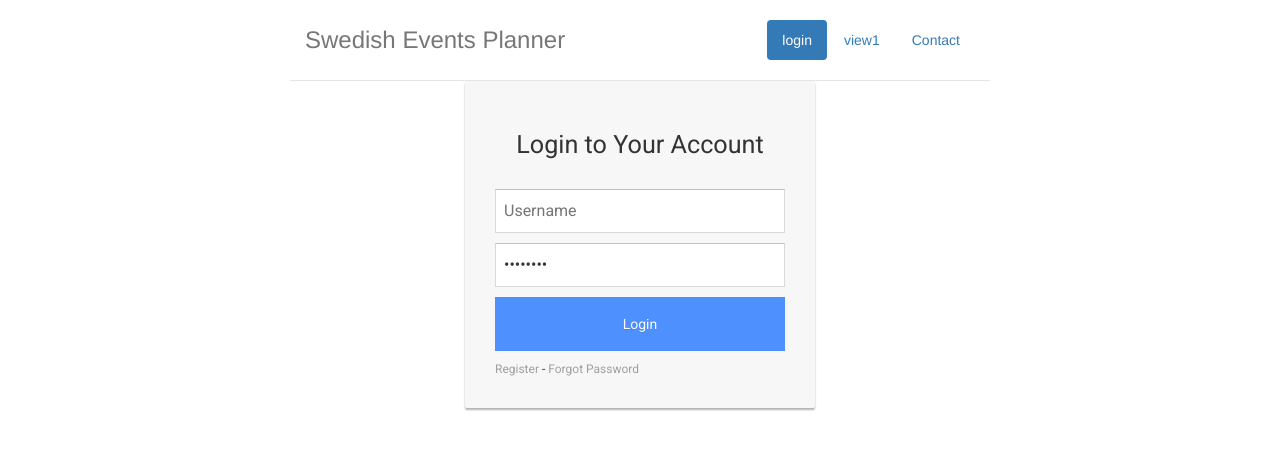
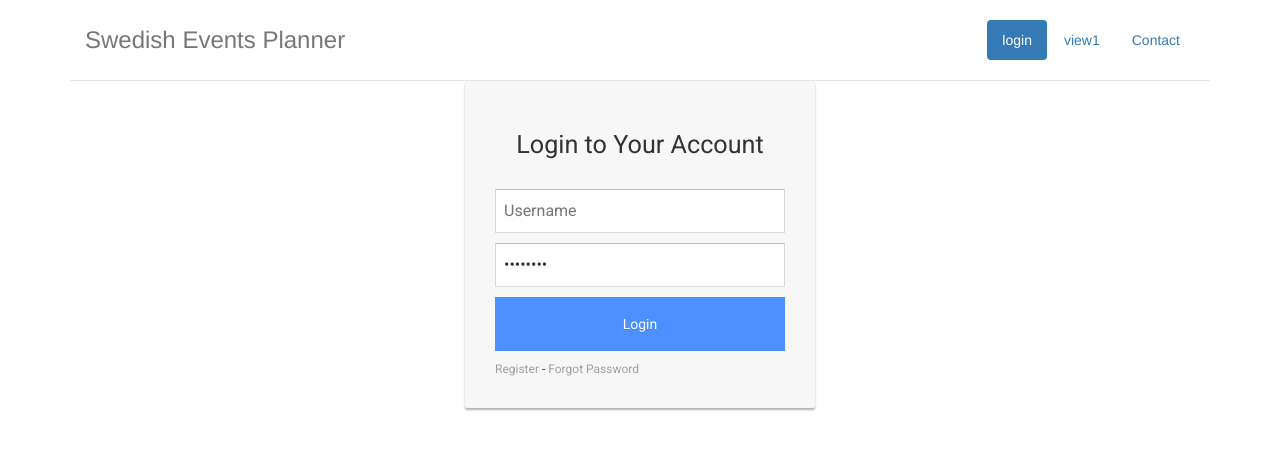
Before and after one commit to jack-long/SwedishEventsPlanners, a website: page index.html in a window 1280 px wide. Drawn offline with nearby package versions, Linux system fonts and the light colour scheme; some packages are replaced by stand-ins of ours.

Commit message:
comment out container max-width in css

```diff
--- a/app.css
+++ b/app.css
@@ -43,7 +43,7 @@ body {
 /* Customize container */
 @media (min-width: 768px) {
   .container {
-    max-width: 730px;
+    /*max-width: 730px;*/
   }
 }
 .container-narrow > hr {
```
